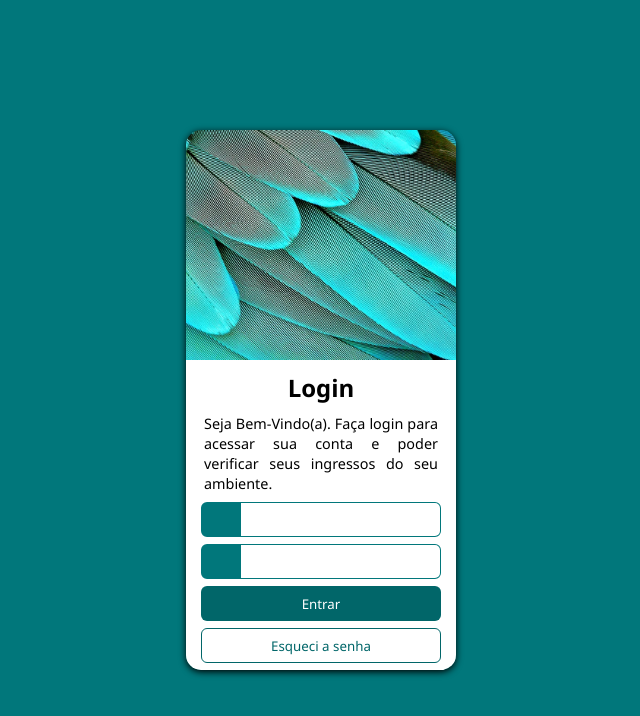
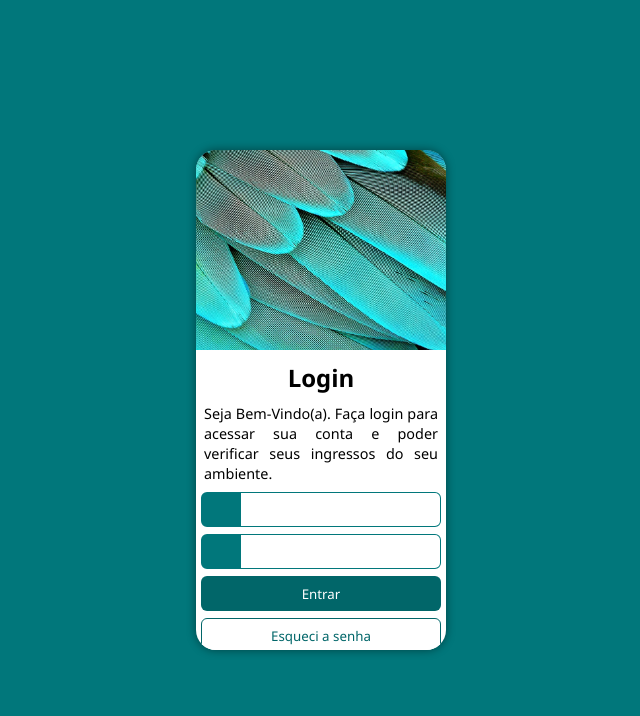
Before and after one commit to davirodriguesdias/projeto-login, a plain HTML site: page index.html in a window 1280 px wide. Shown: the whole page, without its empty margins (319-959 px from the left). Drawn offline with nearby package versions, Linux system fonts and the light colour scheme.

Commit message:
correção e melhoria do css

```diff
--- a/index.html
+++ b/index.html
@@ -5,14 +5,14 @@
     <meta charset="UTF-8">
     <meta name="viewport" content="width=device-width, initial-scale=1.0">
     <title>Login</title>
-    <link rel="stylesheet" href="https://fonts.googleapis.com/css2?family=Material+Symbols+Outlined:opsz,wght,FILL,GRAD@20..48,100..700,0..1,-50..200" />
+    <link rel="stylesheet"
+        href="https://fonts.googleapis.com/css2?family=Material+Symbols+Outlined:opsz,wght,FILL,GRAD@20..48,100..700,0..1,-50..200" />
     <link rel="stylesheet" href="styles/style.css" media="all">
 </head>
 
 <body>
 
-    <main>
-        <section id="login">
+    <main id="login">
         <div id="image">
 
         </div>
@@ -31,7 +31,6 @@
 
             </form>
         </div>
-        </section>
     </main>
 
 </body>
--- a/styles/style.css
+++ b/styles/style.css
@@ -10,32 +10,26 @@
 html, body {
     height: 100%;
     width: 100%;
-}
-
-main {
-    height: 100%;
-    width: 100%;
+    background-color:  rgb(1, 119, 123);
     display: flex;
     justify-content: center;
     align-items: center;
-    background-color:  rgb(1, 119, 123);
-}
-
-#login {
-    border-radius:15px;
-    box-shadow: 0px 2px 7px 0px black;;
 }
 
 
+#login {
+    overflow: hidden;
+    border-radius:15px;
+    box-shadow: 0px 0px 10px rgba(0,0,0,0.450);
+    background-color: white;
+    width: 250px;
+    height: 500px;
+    border-radius: 20px;
+}
+
 
 #formlogin {
-    background-color: white;
-    width: 270px;
-    height: 310px;
-    border-radius: 0px 0px 15px 15px;
-    padding: 10px;
-
-
+    padding-top: 10px;
 }
 
 #formlogin p {
@@ -53,13 +47,11 @@ main {
 }
 
 #image {
-    background-image: url(../images/image.jpg);
+    background: rgb(1, 119, 123) url(../images/image.jpg);
     background-repeat: no-repeat;
     background-size: cover;
     background-position: center;
-    border-radius: 15px 15px 0px 0px;
-    height: 230px;
-    width: 270px;
+    height: 200px;
 }
 
 .inputlogin {
```
Lines whose indentation alone changed are shown as unchanged.
